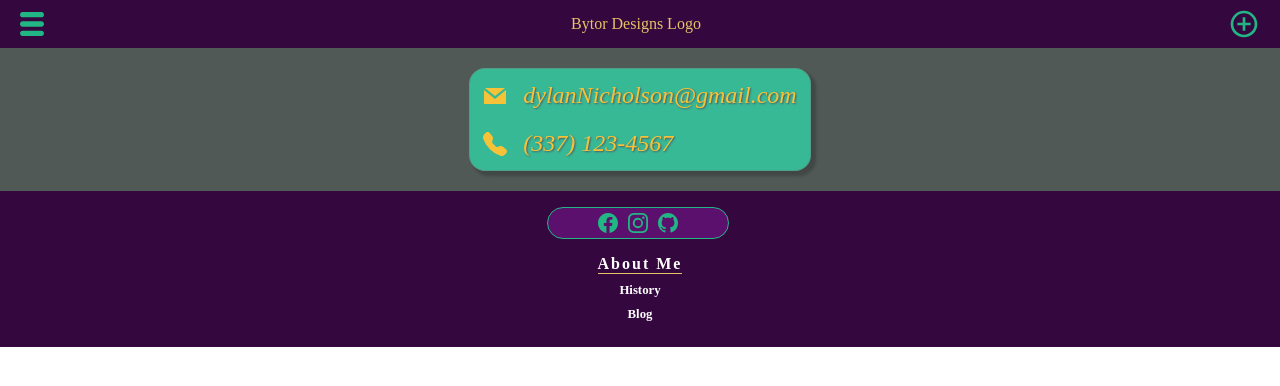
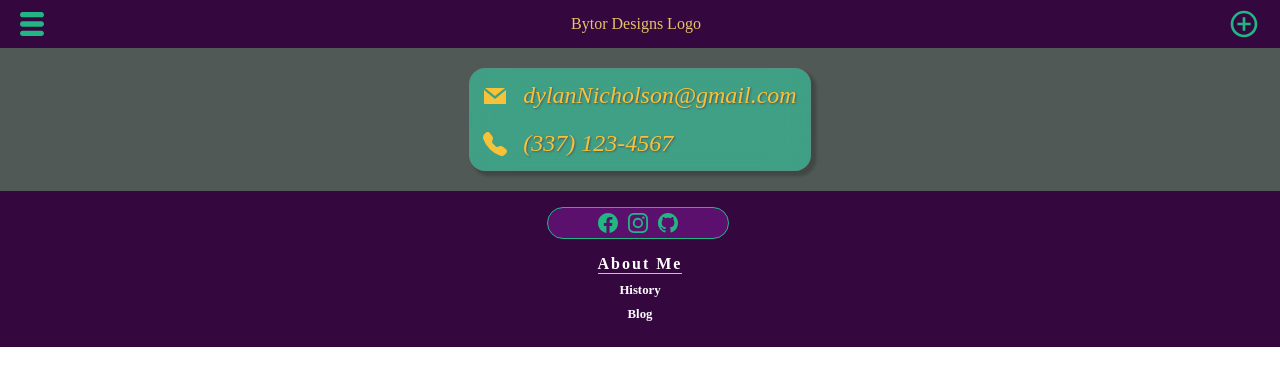
Before and after one commit to NicBab/Bytor_Designs, a React (Create React App) app: page /contact in a window 1280 px wide. Shown: the top 386 px of the page. Built offline with nearby package versions, Linux system fonts and the light colour scheme.

Commit message:
changed background color of contact container

```diff
--- a/src/pages/css/Contact.css
+++ b/src/pages/css/Contact.css
@@ -7,7 +7,7 @@
   }
 
   .contactContainer {
-    background: rgba(41, 250, 194, .6);
+    background: rgba(41, 250, 194, 0.441);
     border-radius: 16px;
     box-shadow: 0 4px 30px rgba(0, 0, 0, 0.1);
     backdrop-filter: blur(18.8px);
```
